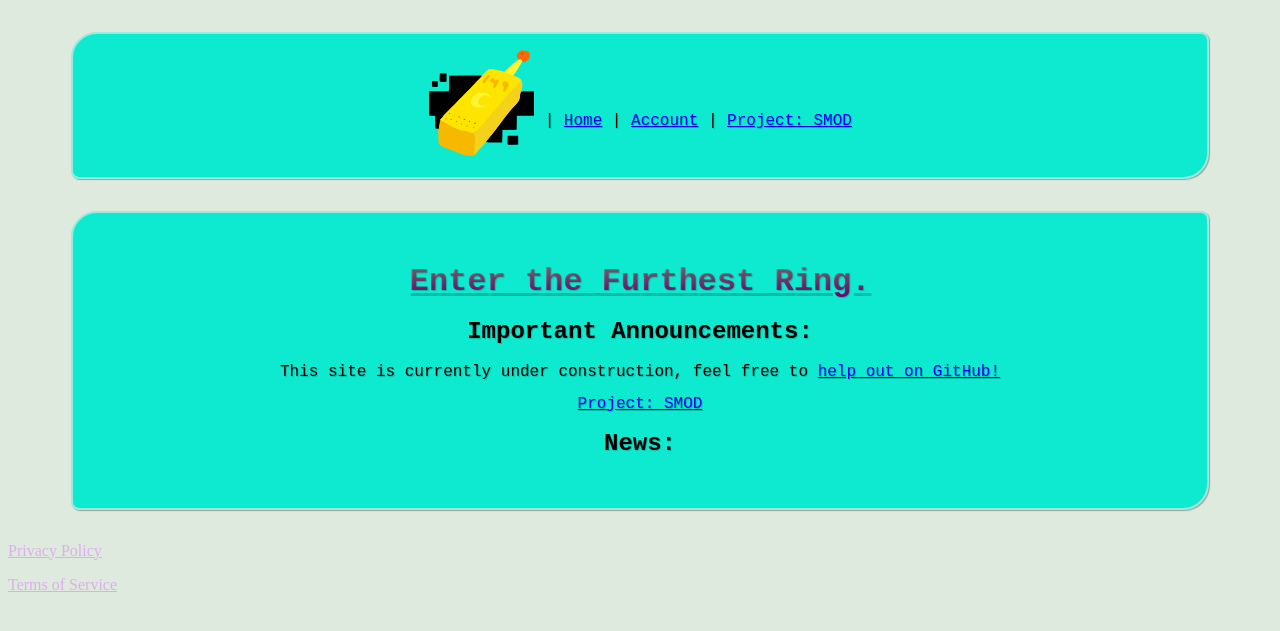
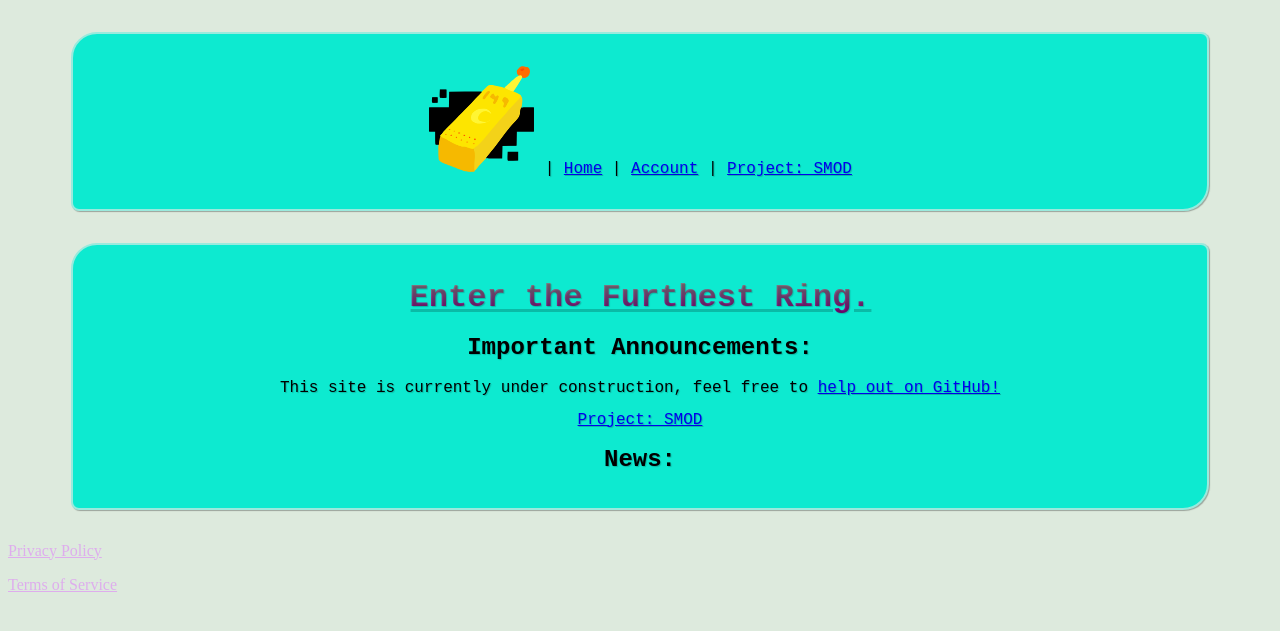
Before and after one commit to Backwards-N/Backwards-N.github.io, a PHP site: page / in a window 1280 px wide. Shown: the top 631 px of the page. Run offline with PHP 8.4, Linux system fonts and the light colour scheme; some libraries are stand-ins or nearby versions.

Commit message:
Update style.css

```diff
--- a/style.css
+++ b/style.css
@@ -3,7 +3,7 @@ div {
   -moz-box-sizing: content-box;
   box-sizing: content-box;
   margin: 2em 5%;
-  padding: 2em 2em;
+  padding: 1em 2em;
   overflow: hidden;
   border: 2px solid #9aEADD;
   -webkit-border-radius: 26px 8px;
@@ -36,9 +36,14 @@ p.creatorMenu {
     text-align: left;
 }
 
+.helper {
+    display: inline-block;
+    height: 100%;
+    vertical-align: middle;
+}
+
 .logo {
     width: 10%;
-    margin: -2em 0;
     max-width: 10%;
 }
 
```
